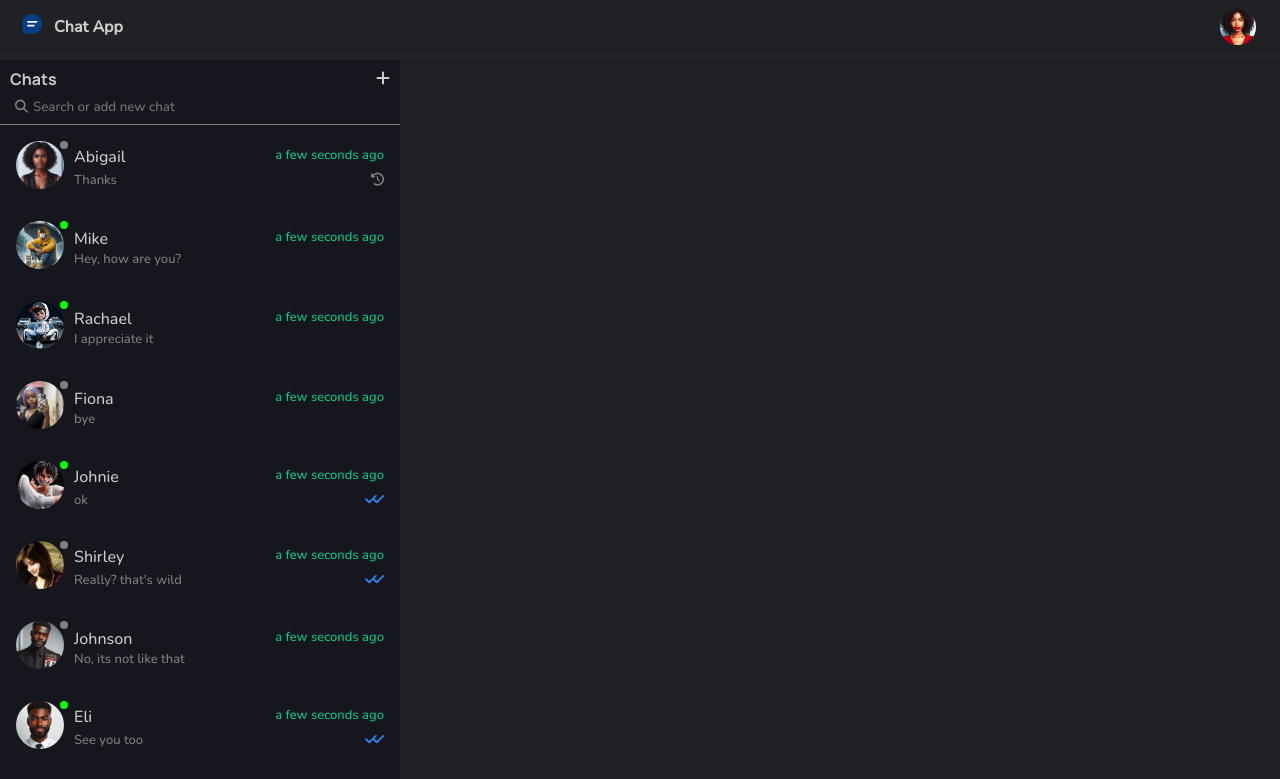
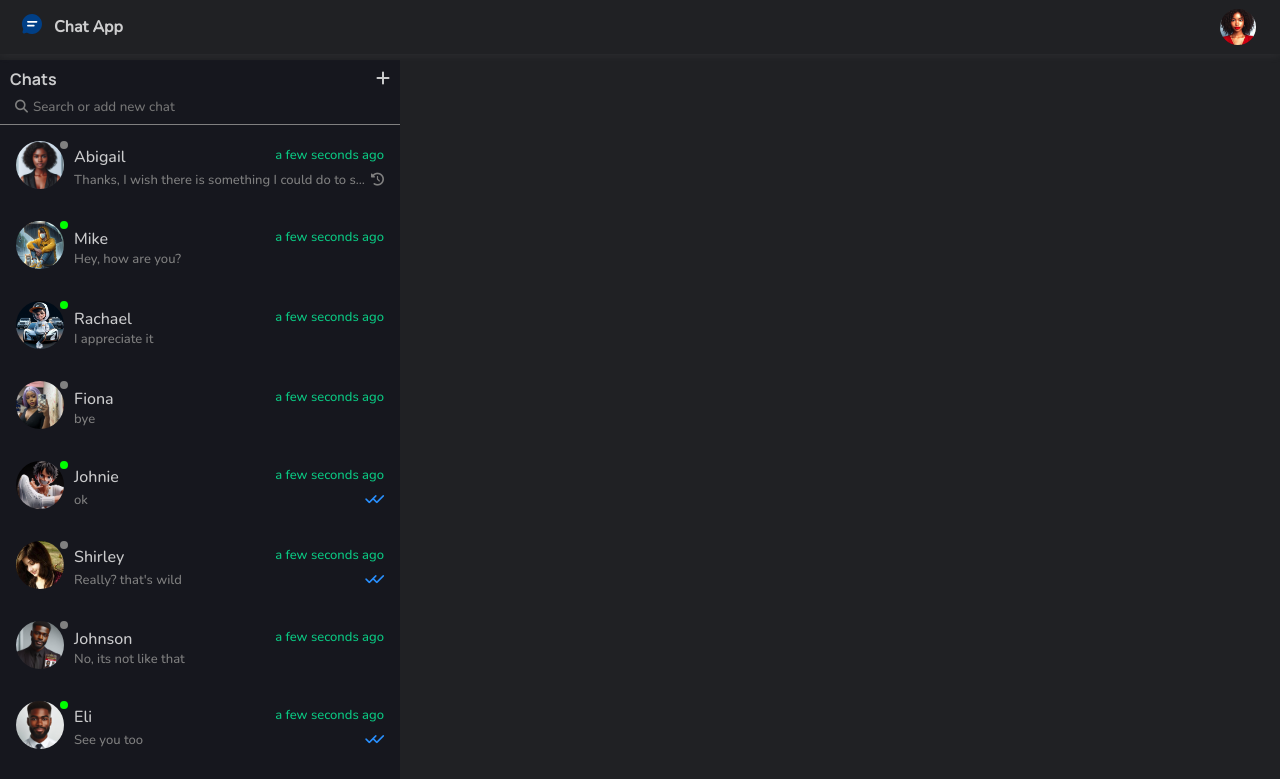
Before and after one commit to eugenesang/chat-app-ui, a React (Create React App) app: page / in a window 1280 px wide. Shown: the top 779 px of the page. Built offline with nearby package versions, Linux system fonts and the light colour scheme.

Commit message:
conversation data update

```diff
--- a/src/data/conversations.js
+++ b/src/data/conversations.js
@@ -20,7 +20,7 @@ const conversations = [
         img: img_a,
         lastMessage: {
             fromMe: true,
-            message: "Thanks",
+            message: "Thanks, I wish there is something I could do to show how much I appreciate this",
             sent: false,
             delivered: false,
             read: false,
```
